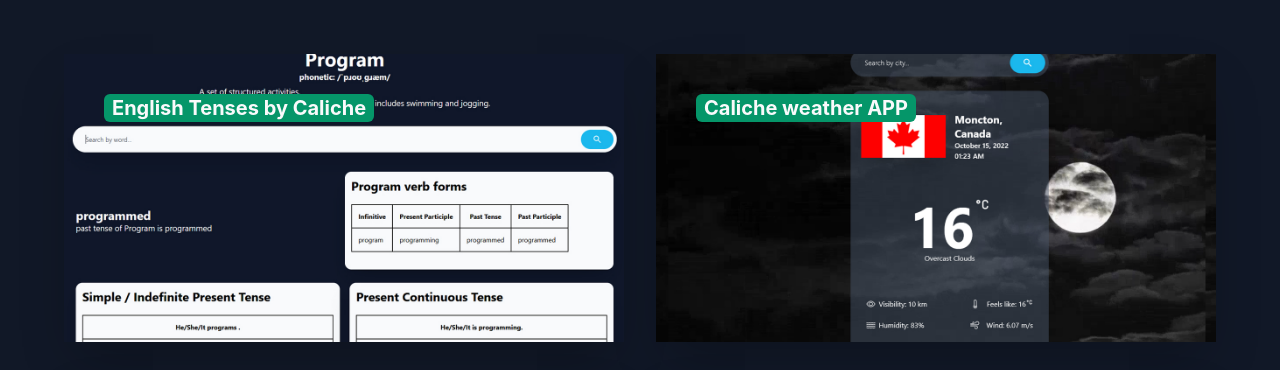
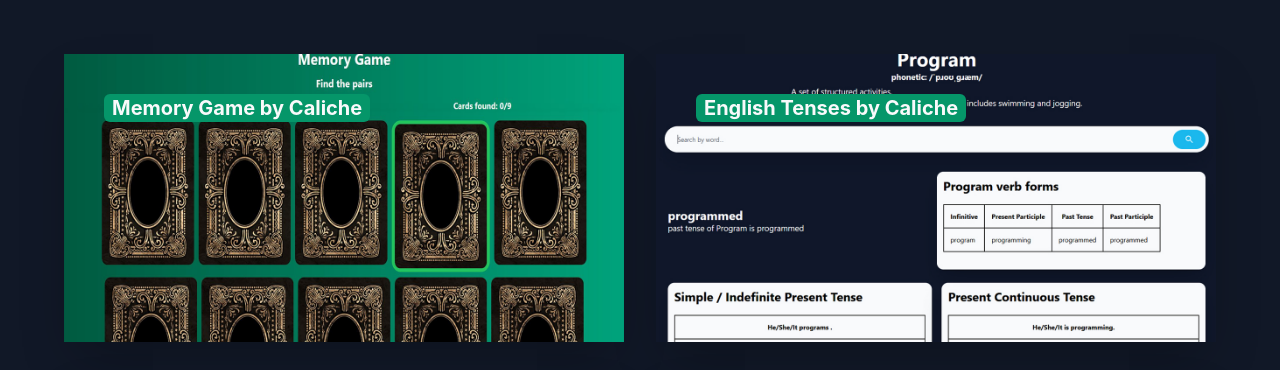
Before and after one commit to CalicheOrozco/caliche-next, a Next.js app: page /projects in a window 1280 px wide. Shown: the part 430-800 px from the top of the page. Built offline with nearby package versions, Linux system fonts and the light colour scheme.

Commit message:
update: added memory game to projects

```diff
--- a/constants/data.js
+++ b/constants/data.js
@@ -5,6 +5,11 @@ const myData = {
   avatarUrl: "/avatar.jpg",
   email: "info@calicheorozco.com",
   projects: [
+    {
+      title: "Memory Game by Caliche",
+      link: "https://memory-game-caliche.vercel.app/",
+      imgUrl: "/portafolio12.png",
+    },
     {
       title: "English Tenses by Caliche",
       link: "https://english-tenses-caliche.vercel.app/",
```
Also changed, not shown: public/portafolio12.png (added).
